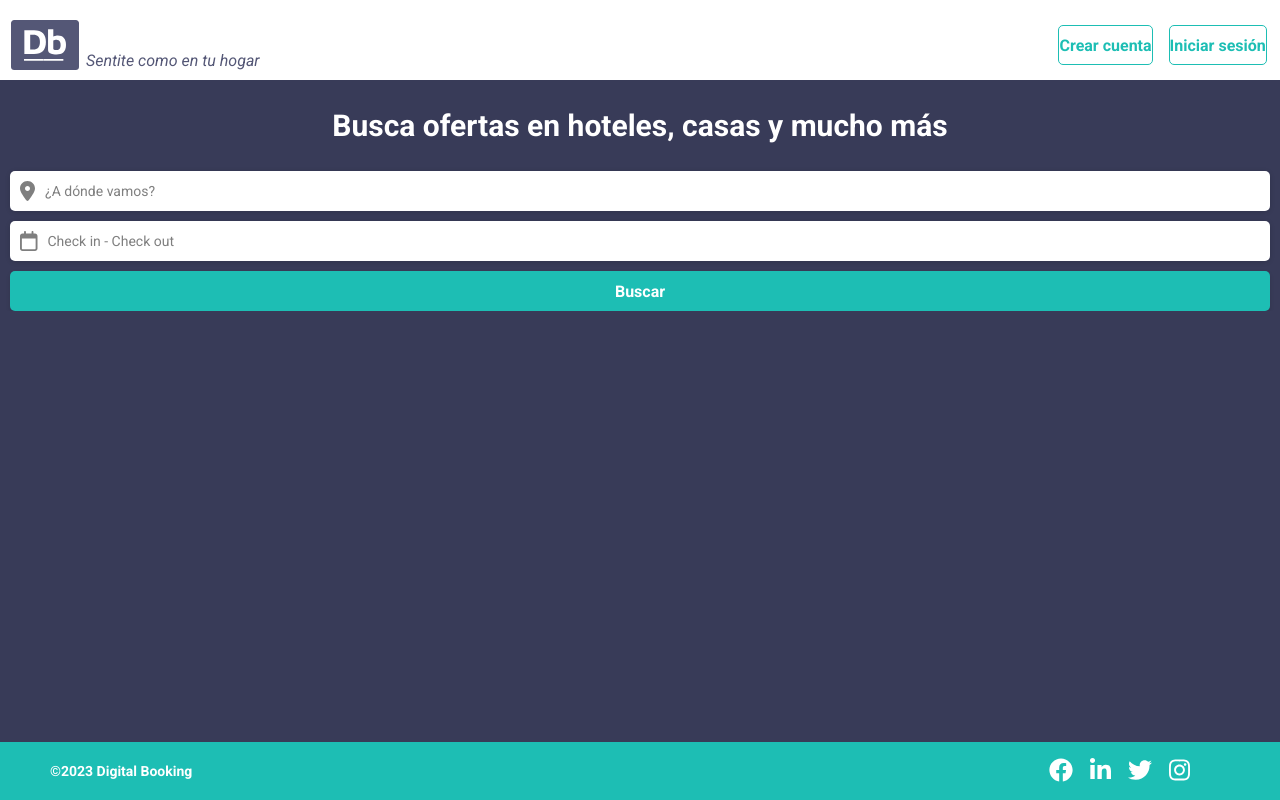
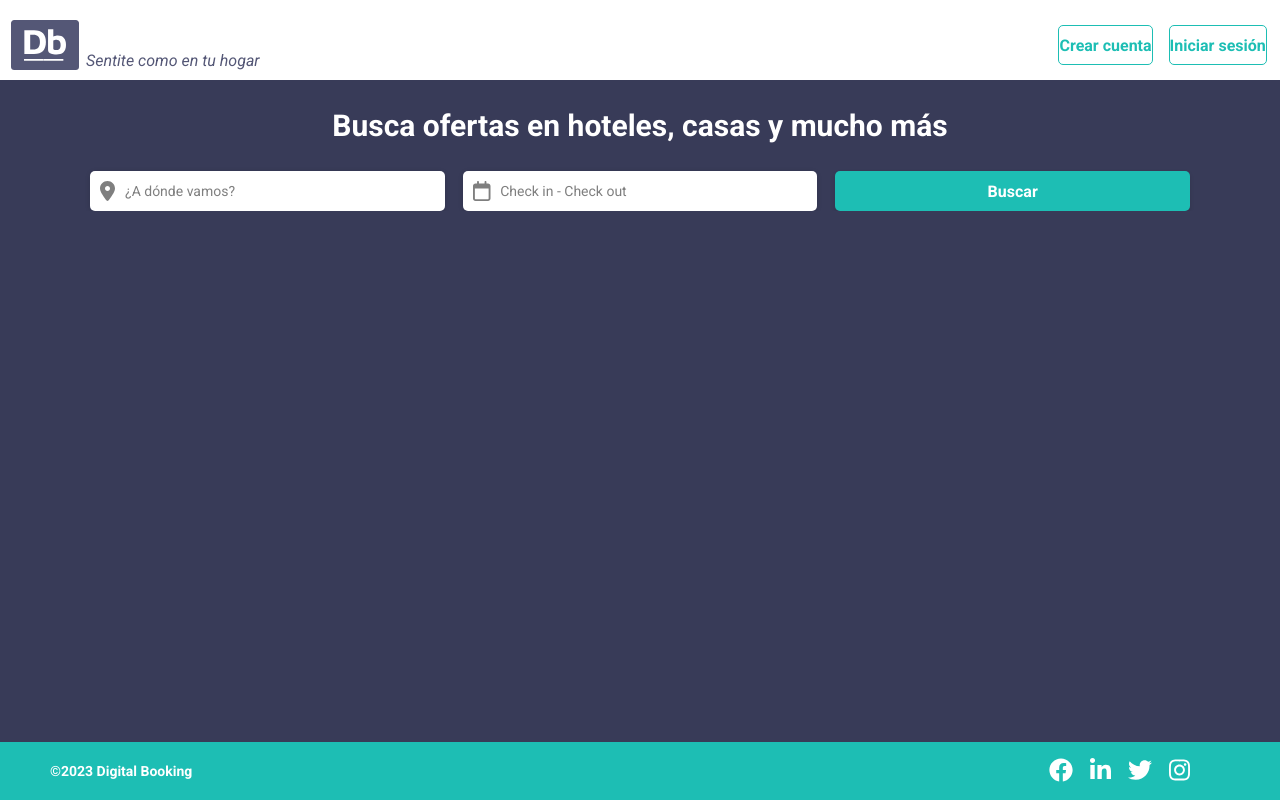
Before and after one commit to nataliehelm/digital-booking, a React (Create React App) app in the folder frontend/fe-digital-booking/: page / in a window 1280 px wide. Built offline with nearby package versions, Linux system fonts and the light colour scheme.

Commit message:
feat(Searcher): adding responsive design

```diff
--- a/frontend/fe-digital-booking/src/pages/Home/components/Searcher/Searcher.module.scss
+++ b/frontend/fe-digital-booking/src/pages/Home/components/Searcher/Searcher.module.scss
@@ -18,3 +18,25 @@
     align-items: center;
   }
 }
+
+@media (min-width: $md) {
+  .searcher-container {
+    form {
+      padding: 0 30px;
+      flex-direction: row;
+      gap: 18px;
+      justify-content: center;
+    }
+  }
+}
+
+@media (min-width: $lg) {
+  .searcher-container {
+    form {
+      padding: 0 90px;
+      flex-direction: row;
+      gap: 18px;
+      justify-content: center;
+    }
+  }
+}
```
